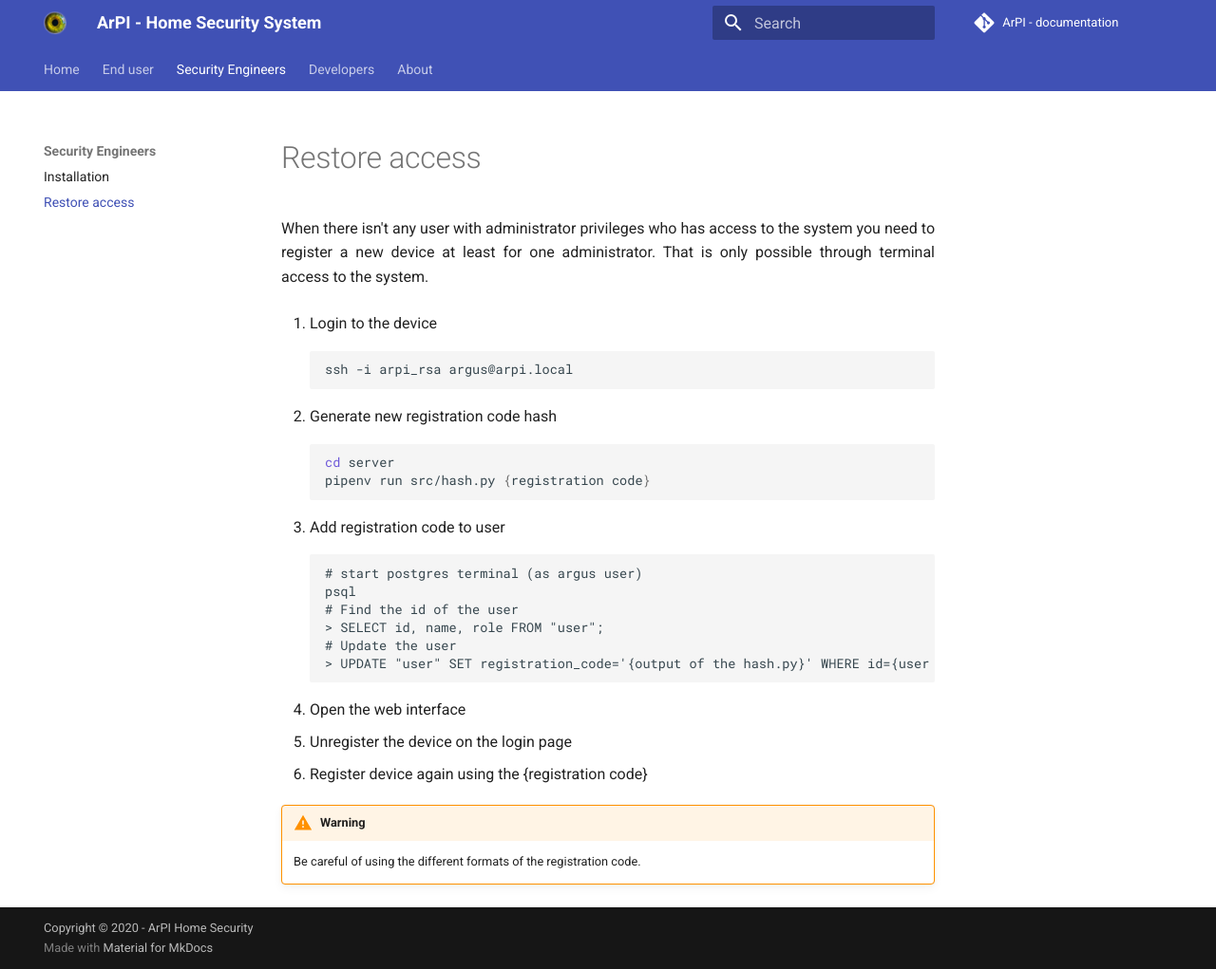
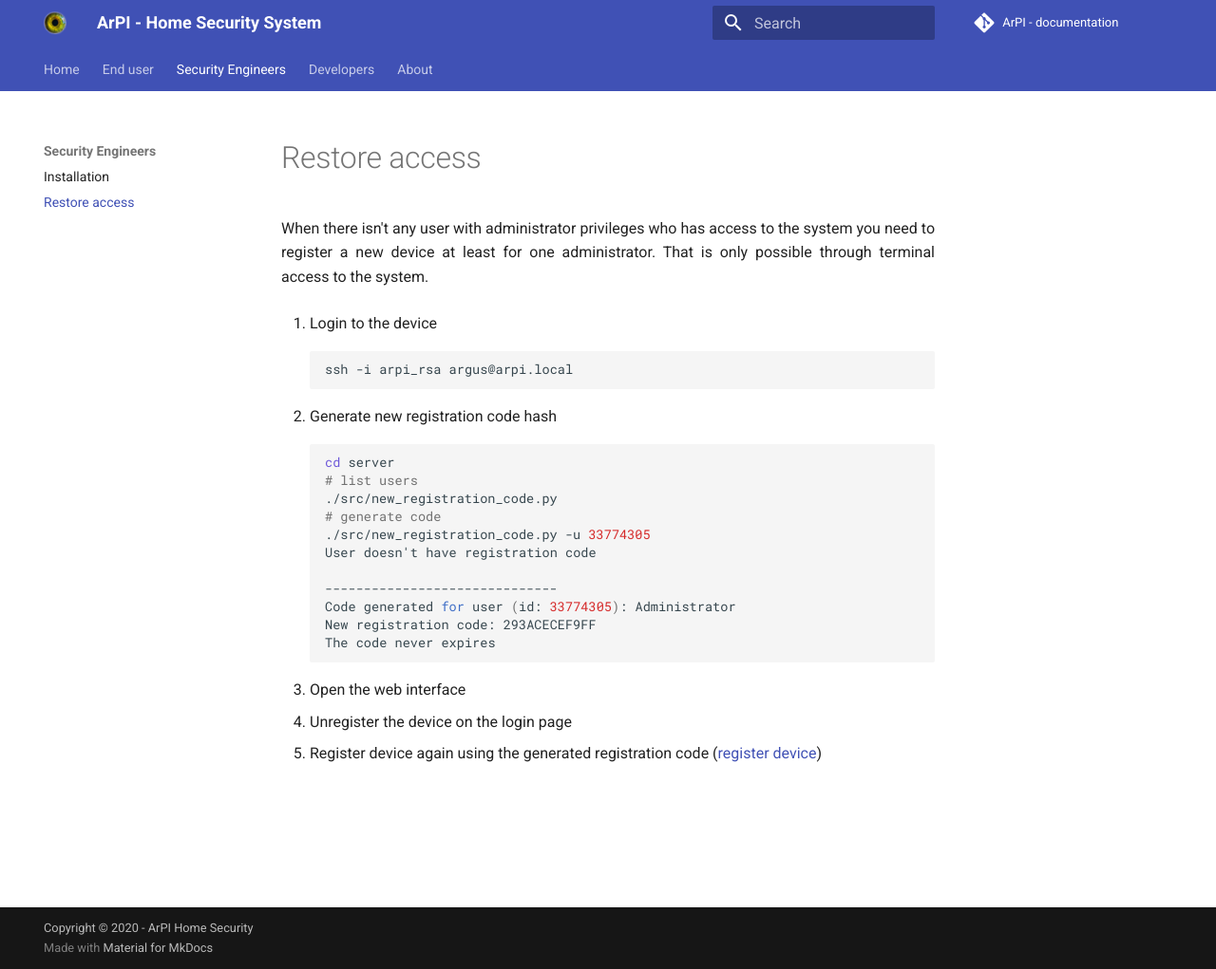
Before and after one commit to ArPIHomeSecurity/arpi_documentation, an MkDocs documentation site: the page built from docs/security_engineers/restore_access.md, in a window 1280 px wide and 1021 px high. Shown: the whole window at 95% size. Built offline with MkDocs 1.6.1 and Material for MkDocs 9.7.7, drawn with Linux system fonts in a browser that asks for light colours; comment, search, counter and statistics services are not loaded.

Commit message:
Restore access update

````diff
--- a/docs/security_engineers/restore_access.md
+++ b/docs/security_engineers/restore_access.md
@@ -10,23 +10,19 @@ ssh -i arpi_rsa argus@arpi.local
 2. Generate new registration code hash
 ```bash
 cd server
-pipenv run src/hash.py {registration code}
-```
+# list users
+./src/new_registration_code.py
+# generate code
+./src/new_registration_code.py -u 33774305
+User doesn't have registration code
 
-3. Add registration code to user
-```
-# start postgres terminal (as argus user)
-psql
-# Find the id of the user
-> SELECT id, name, role FROM "user";
-# Update the user
-> UPDATE "user" SET registration_code='{output of the hash.py}' WHERE id={user id};
+------------------------------
+Code generated for user (id: 33774305): Administrator
+New registration code: 293ACECEF9FF
+The code never expires
 ```
 
 4. Open the web interface
 5. Unregister the device on the login page
-6. Register device again using the {registration code}
-
-
-!!! Warning
-    Be careful of using the different formats of the registration code.
+6. Register device again using the generated registration code
+([register device](../end_users/register.md))
````
